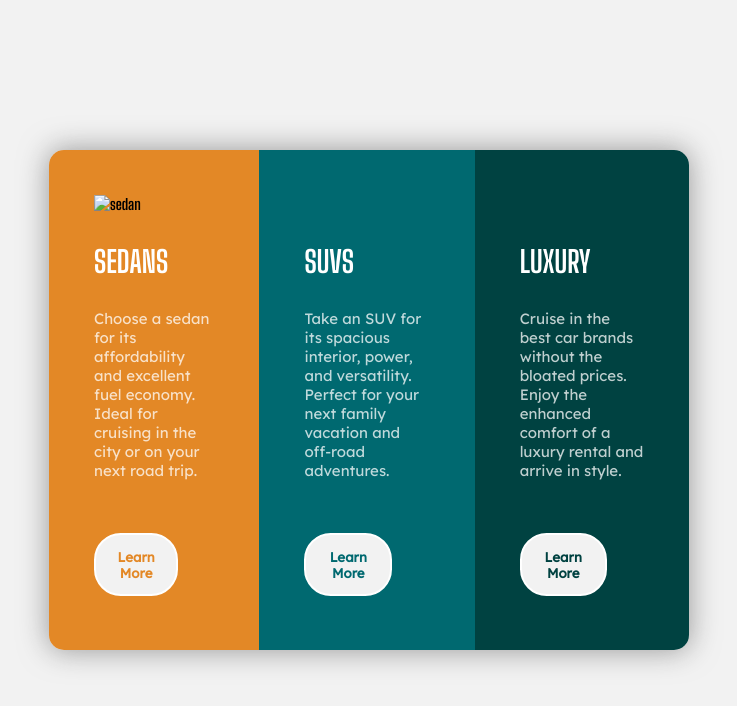
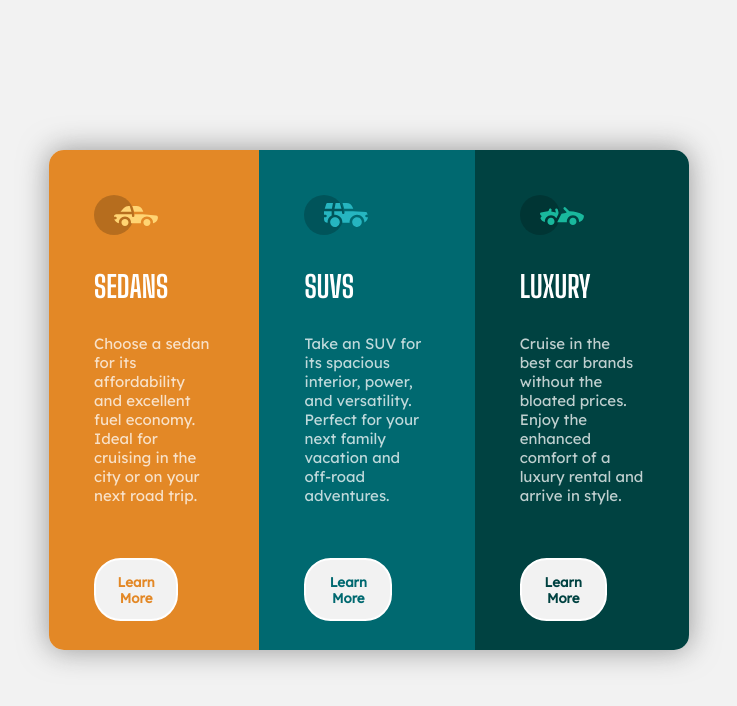
Before and after one commit to rocioizq/3-column-preview-card-component-main, a plain HTML site: page index.html in a window 1280 px wide. Shown: the whole page, without its empty margins (271-1008 px from the left). Drawn offline with Linux system fonts and the light colour scheme; the site is published under a folder, as on GitHub Pages, so addresses that start at the root find nothing.

Commit message:
Update index.html

```diff
--- a/index.html
+++ b/index.html
@@ -15,7 +15,7 @@
 
       <div class="orange">
         <div class="icon">
-          <img src="/images/icon-sedans.svg" alt="sedan">
+          <img src="images/icon-sedans.svg" alt="sedan">
       </div>
         <h1> Sedans</h1>
         <p> Choose a sedan for its affordability and excellent fuel economy. Ideal for cruising in the city
@@ -26,7 +26,7 @@
 
       <div class="green">
         <div class="icon">
-         <img src="/images/icon-suvs.svg" alt="">
+         <img src="images/icon-suvs.svg" alt="">
         </div>
        <h1> SUVs</h1>
        <p> Take an SUV for its spacious interior, power, and versatility. Perfect for your next family vacation
@@ -37,7 +37,7 @@
 
       <div class="dark-green">
           <div class="icon">
-            <img src="/images/icon-luxury.svg" alt="">
+            <img src="images/icon-luxury.svg" alt="">
           </div>
         <h1> Luxury</h1>
         <p> Cruise in the best car brands without the bloated prices. Enjoy the enhanced comfort of a luxury
```
